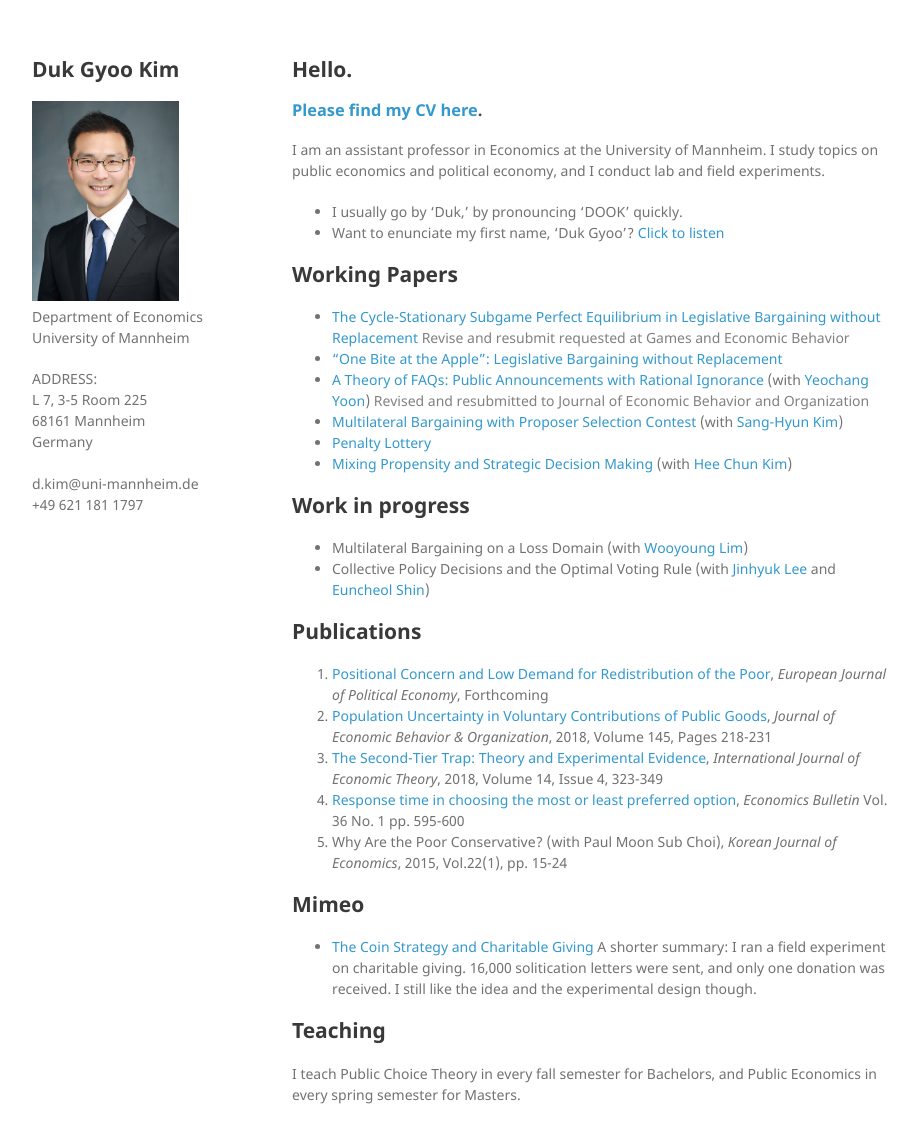
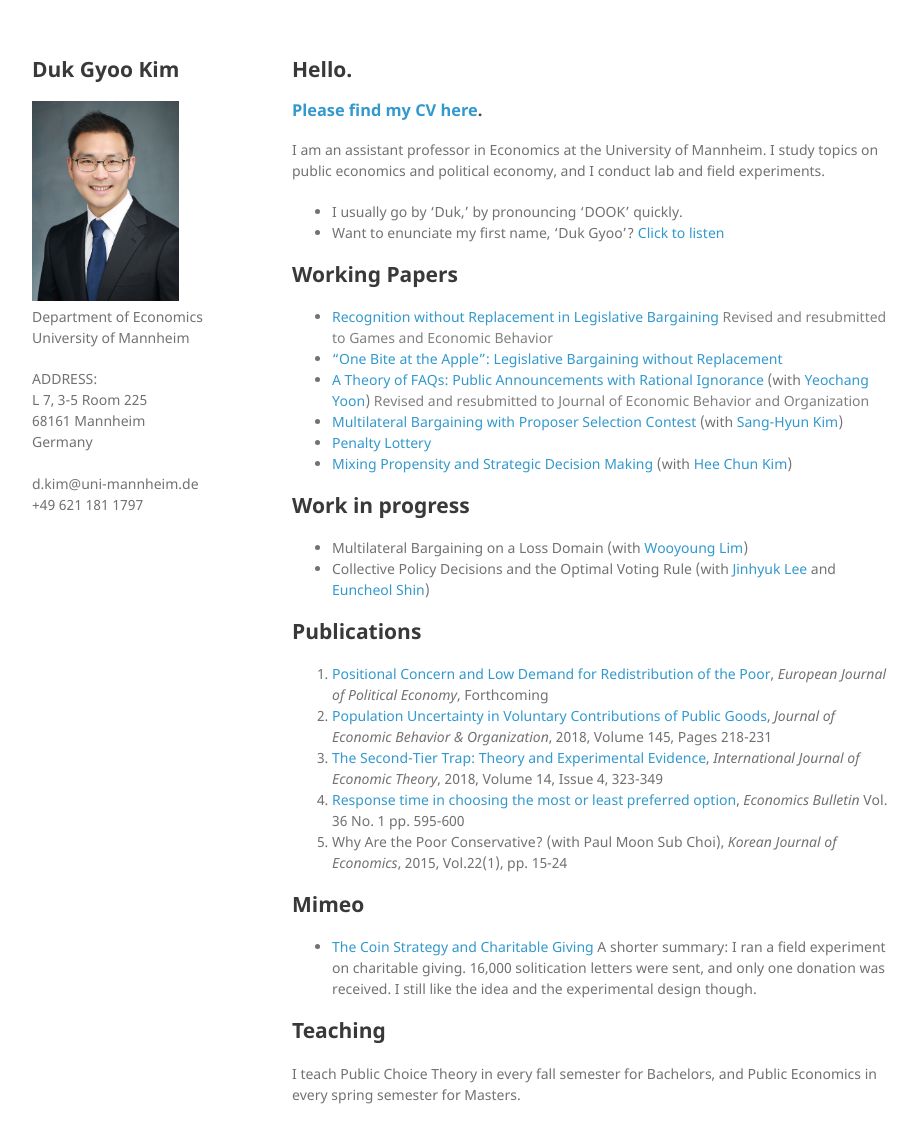
Before and after one commit to kimdukgyoo/kimdukgyoo.github.io, a Jekyll site: the page built from index.md, in a window 1280 px wide and 1175 px high. Shown: the top 1143 px of the window, without its empty margins (178-1096 px from the left). Built offline with Jekyll 4.4.1, drawn with Linux system fonts in a browser that asks for light colours; our own code applies the rules of GitHub Pages for plain Markdown files.

Commit message:
Update index.md

```diff
--- a/index.md
+++ b/index.md
@@ -11,7 +11,7 @@ I am an assistant professor in Economics at the University of Mannheim. I study
 
 ## Working Papers
 
-* <a href="https://kimdukgyoo.github.io/pdfjs/web/CycleStationaryEquilibriumInLegislativeBargaining.pdf" target="_blank"> The Cycle-Stationary Subgame Perfect Equilibrium in Legislative Bargaining without Replacement</a> <span style="color:Gray">Revise and resubmit requested at Games and Economic Behavior</span>
+* <a href="https://kimdukgyoo.github.io/pdfjs/web/Recognition_without_Replacement_in_Legislative_Bargaining.pdf" target="_blank"> Recognition without Replacement in Legislative Bargaining</a> <span style="color:Gray">Revised and resubmitted to Games and Economic Behavior</span>
 * <a href="https://kimdukgyoo.github.io/pdfjs/web/OneBiteAtTheApple.pdf" target="_blank"> "One Bite at the Apple": Legislative Bargaining without Replacement</a>
 * <a href="https://kimdukgyoo.github.io/pdfjs/web/theoryFAQs.pdf" target="_blank">A Theory of FAQs: Public Announcements with Rational Ignorance</a> (with <a href="https://sites.google.com/site/yyeochang/" target="_blank">Yeochang Yoon</a>) <span style="color:Gray">Revised and resubmitted to Journal of Economic Behavior and Organization</span>
 * <a href="https://kimdukgyoo.github.io/pdfjs/web/multilateral-bargaining-proposer.pdf" target="_blank">Multilateral Bargaining with Proposer Selection Contest</a> (with <a href="https://sites.google.com/site/sanghyunkim46/research" target="_blank">Sang-Hyun Kim</a>)
```
